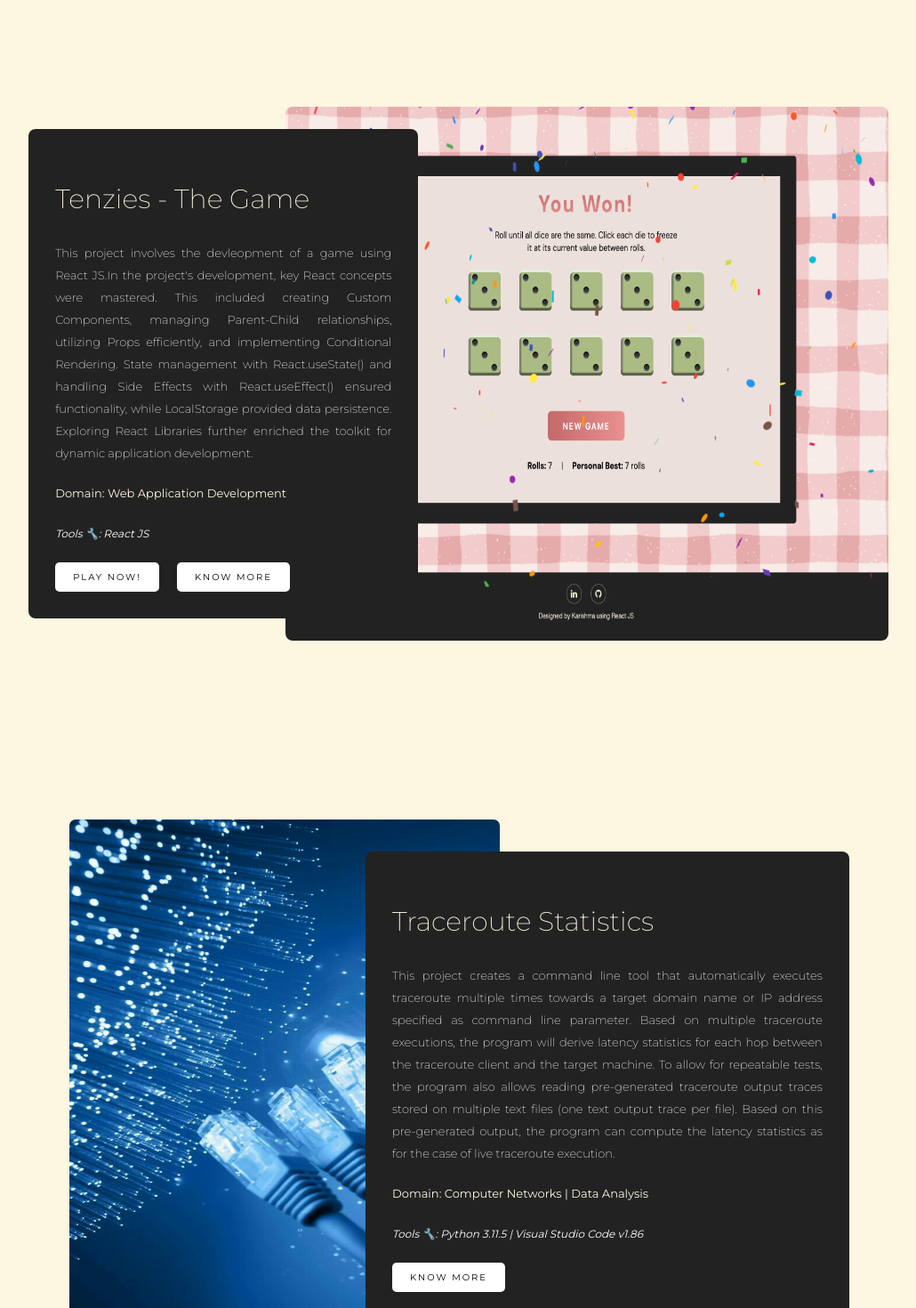
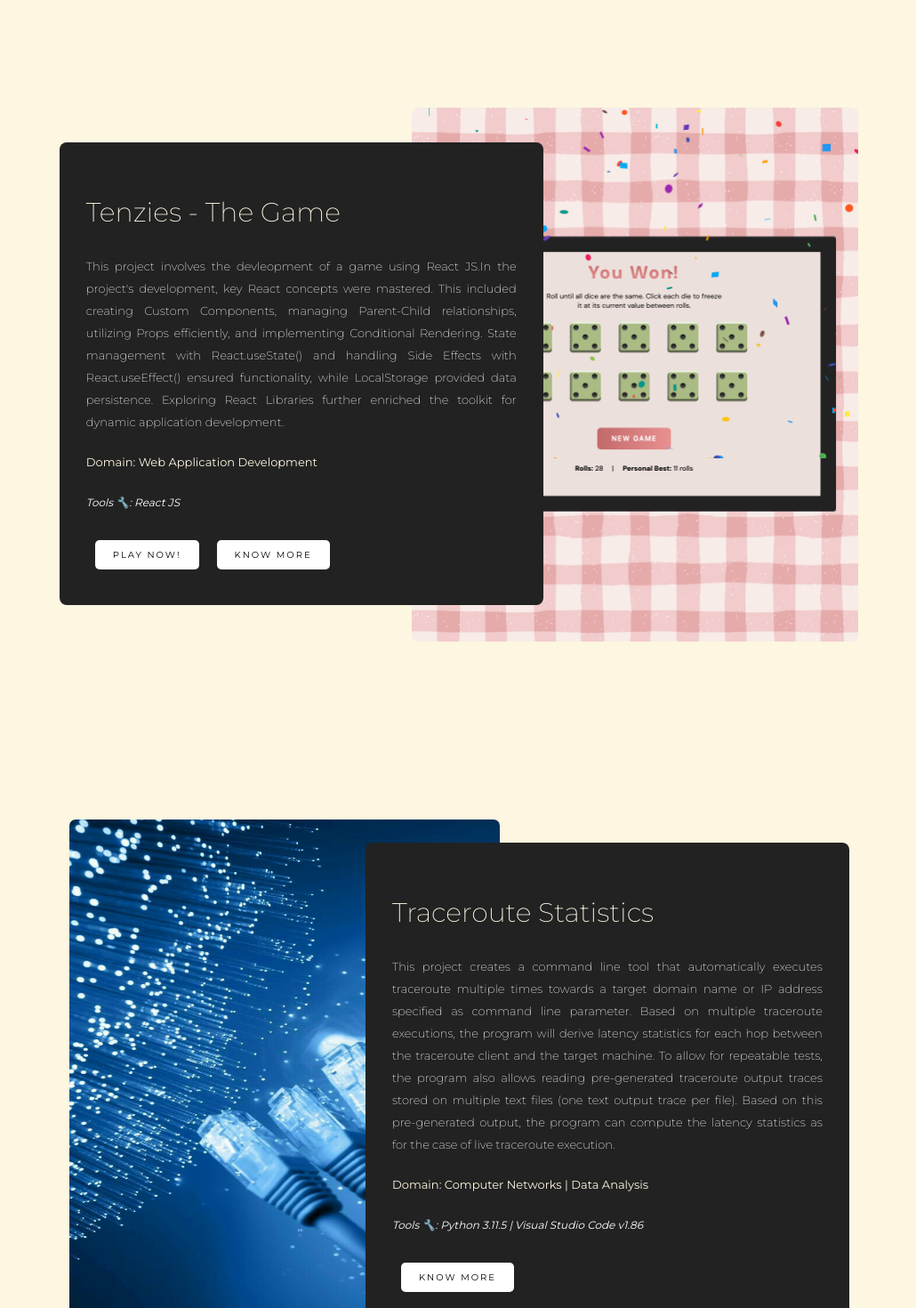
Before and after one commit to karishmahegde/portfolio, a React (Create React App) app: page / in a window 1280 px wide. Shown: the part 1880-3350 px from the top of the page at 89% size, without its empty margins (124-1154 px from the left). Built offline with nearby package versions, Linux system fonts and the light colour scheme.

Commit message:
Project section alignment fixes.

```diff
--- a/src/App.css
+++ b/src/App.css
@@ -498,7 +498,7 @@ nav.dark .togglerSlider {
 #projects.contentWrapper .projectContainer {
   width: 90%;
   max-width: 1000px;
-  margin: 50px;
+  margin: 20px;
   display: flex;
   align-items: center;
   justify-content: center;
@@ -580,6 +580,7 @@ nav.dark .togglerSlider {
   letter-spacing: 2px;
   font-size: 10px;
   border-radius: 5px;
+  margin: 10px;
 }
 
 #projects.contentWrapper.dark .projectContainer .projectRight.leftToRight,
@@ -598,6 +599,7 @@ nav.dark .togglerSlider {
   width: 100%;
   height: 100%;
   border-radius: 8px;
+  border: 1px solid #fdf6e0;
 }
 
 #projects.contentWrapper .projectContainer .projectLeft.rightToLeft {
@@ -641,14 +643,13 @@ nav.dark .togglerSlider {
   letter-spacing: 2px;
   font-size: 10px;
   border-radius: 5px;
-  margin-right: 20px;
+  margin: 10px;
 }
 
 @media only screen and (max-width: 768px) {
   #projects.contentWrapper .projectContainer {
     flex-direction: column;
     width: 100%;
-    margin: 0 20px;
   }
   #projects.contentWrapper .projectContainer .projectLeft.leftToRight {
     width: 100%;
@@ -670,7 +671,7 @@ nav.dark .togglerSlider {
   #projects.contentWrapper .projectContainer .projectLeft.rightToLeft {
     width: 90%;
     margin: 0;
-    margin-top: 100px;
+    /*margin-top: 100px;*/
   }
 }
 /*Projects Page Styling - END*/
--- a/src/components/Projects.js
+++ b/src/components/Projects.js
@@ -52,7 +52,7 @@ export default function Experience(props) {
               </div>
             </div>
             <div className="projectRight rightToLeft">
-              <img src={Project4} alt="Tenzies"></img>
+              <img src={Project4} alt="Tenzies Game"></img>
             </div>
           </div>
         </section>
```
Also changed, not shown: src/images/project4.png.
